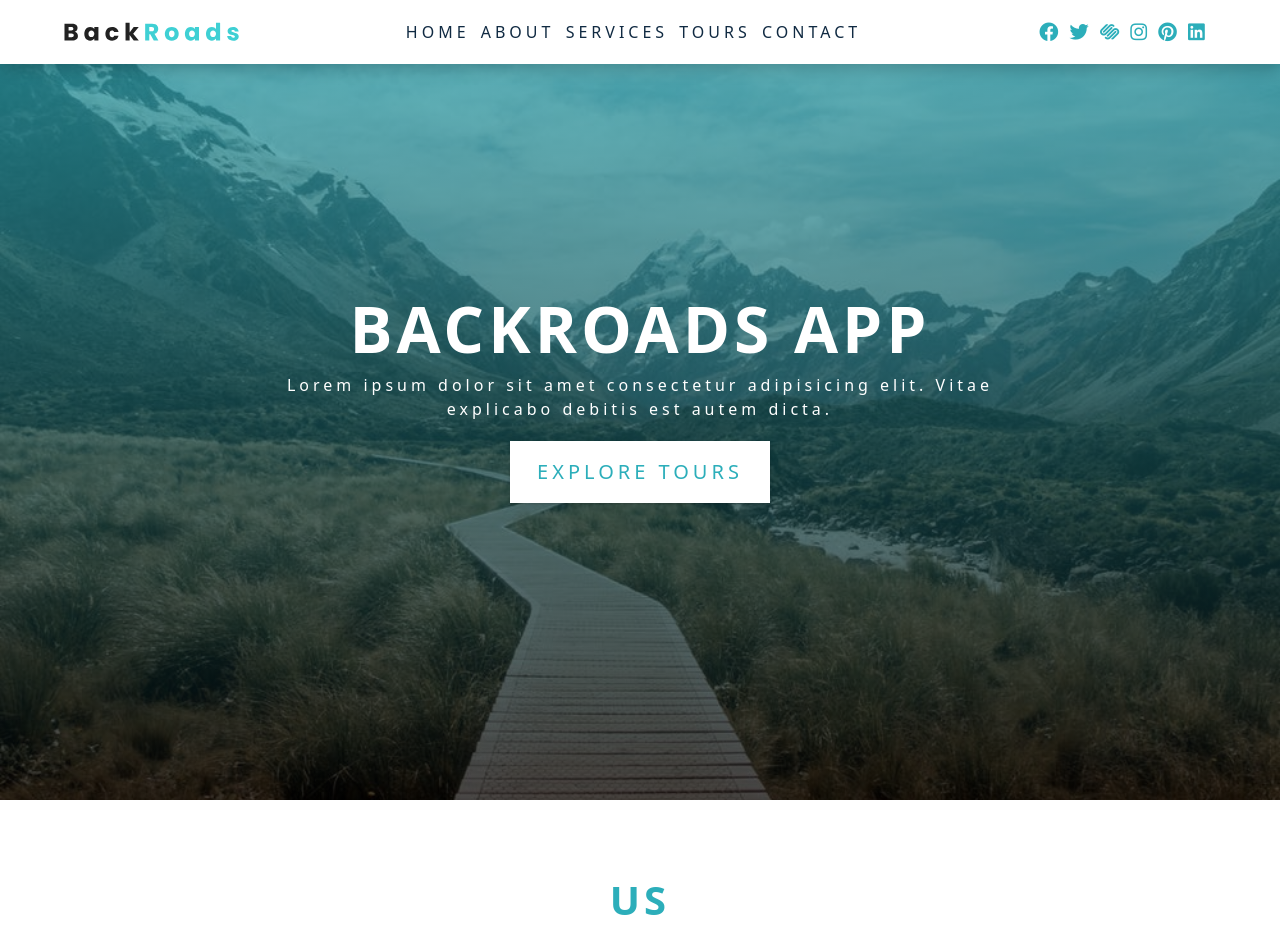
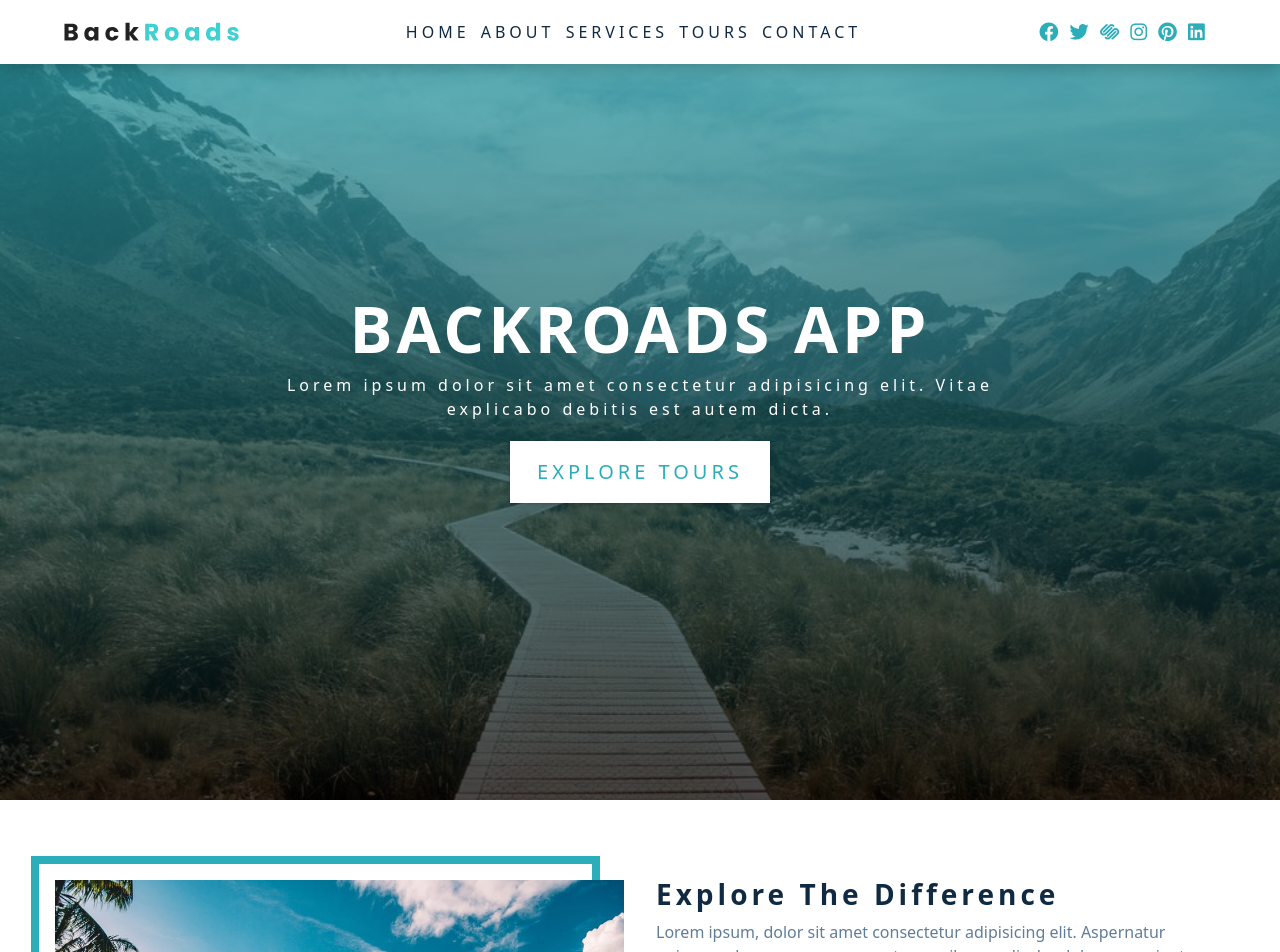
Before and after one commit to bdkg99/temp-backroads-app, a React (Create React App) app: page / in a window 1280 px wide. Shown: the top 952 px of the page. Built offline with nearby package versions, Linux system fonts and the light colour scheme.

Commit message:
Update About.js

```diff
--- a/src/components/About.js
+++ b/src/components/About.js
@@ -1,11 +1,11 @@
 import aboutImg from "../images/about.jpeg";
-import Title from "./Title";
+import title from "./Title";
 
 
 const  About = () => {
   return (
     <section className="section" id="about">
-      <Title title="about" subTitle="us" />
+      <title title="about" subTitle="us" />
 
       <div className="section-center about-center">
         <div className="about-img">
```
